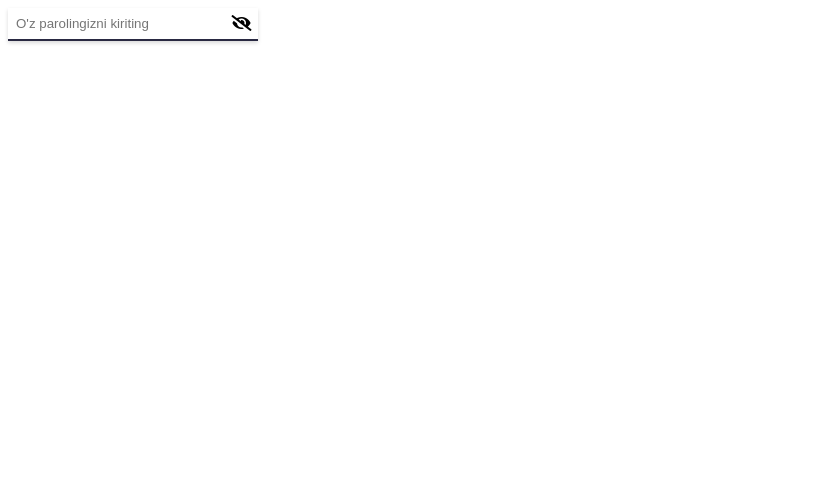
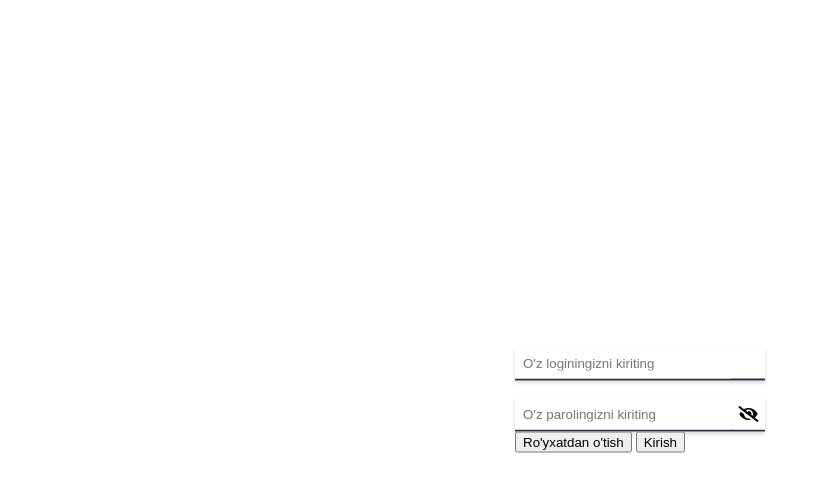
Before and after one commit to Hojiakbar-Turotov/UMID.uz, a plain HTML site: page index.html in a window 1280 px wide. Shown: the whole page, without its empty margins (0-822 px from the left). Drawn offline with Linux system fonts and the light colour scheme.

Commit message:
o'rtada turadigan qildim va php orqali kiradigan qilishga tayyorladim

```diff
--- a/css/style.css
+++ b/css/style.css
@@ -1,25 +1,49 @@
-.container {
+#open {
+    position: fixed;
+    width: 100%;
+    height: 100vh;
+    background-color: #ffffffaa;
+}
+
+#open .container {
     border-bottom: 2px solid #292942;
     box-shadow: 0 2px 4px rgba(0, 0, 0, .15);
 }
 
-.container:focus-within {
+#open .container:focus-within {
     border-bottom: 2px solid #00c711
 }
 
-.password {
+#open .login {
     padding: 8px;
     border: 0;
     width: 200px
 }
 
-.password:focus {
+#open .login {
+    outline: 0;
+}
+
+#open .password {
+    padding: 8px;
+    border: 0;
+    width: 200px
+}
+
+#open .password:focus {
     outline: 0
 }
 
-.password-icon {
+#open .password-icon {
     float: right;
     background: #fff;
     cursor: pointer;
     padding: 6.5px
 }
+
+#open .fixed-center {
+    position: fixed;
+    top: 50%;
+    left: 50%;
+    transform: translate(-50%, -50%)
+}
--- a/index.html
+++ b/index.html
@@ -11,12 +11,28 @@
 </head>
 
 <body>
-    <div class="container w-25">
-        <input type="password" autocomplete="off" placeholder="O'z parolingizni kiriting" class="password">
-        <span onclick="togglePass()" class="password-icon">
+    <section id="open">
+        <form action="./php/index.php" class="fixed-center">
+            <div class="container w-25">
+                <input type="text" autocomplete="off" placeholder="O'z loginingizni kiriting" class="login">
+            </div>
+            <br>
+            <div class="container w-25">
+                <input type="password" autocomplete="off" placeholder="O'z parolingizni kiriting" class="password">
+                <span onclick="togglePass()" class="password-icon">
             <i class="fa fa-eye-slash"></i>
         </span>
-    </div>
+            </div>
+            <button>Ro'yxatdan o'tish</button>
+            <button>Kirish</button>
+        </form>
+    </section>
+    <section id="close">
+
+    </section>
+    <section id="openning">
+
+    </section>
     <script src="./js/app.js"></script>
 </body>
 
```
